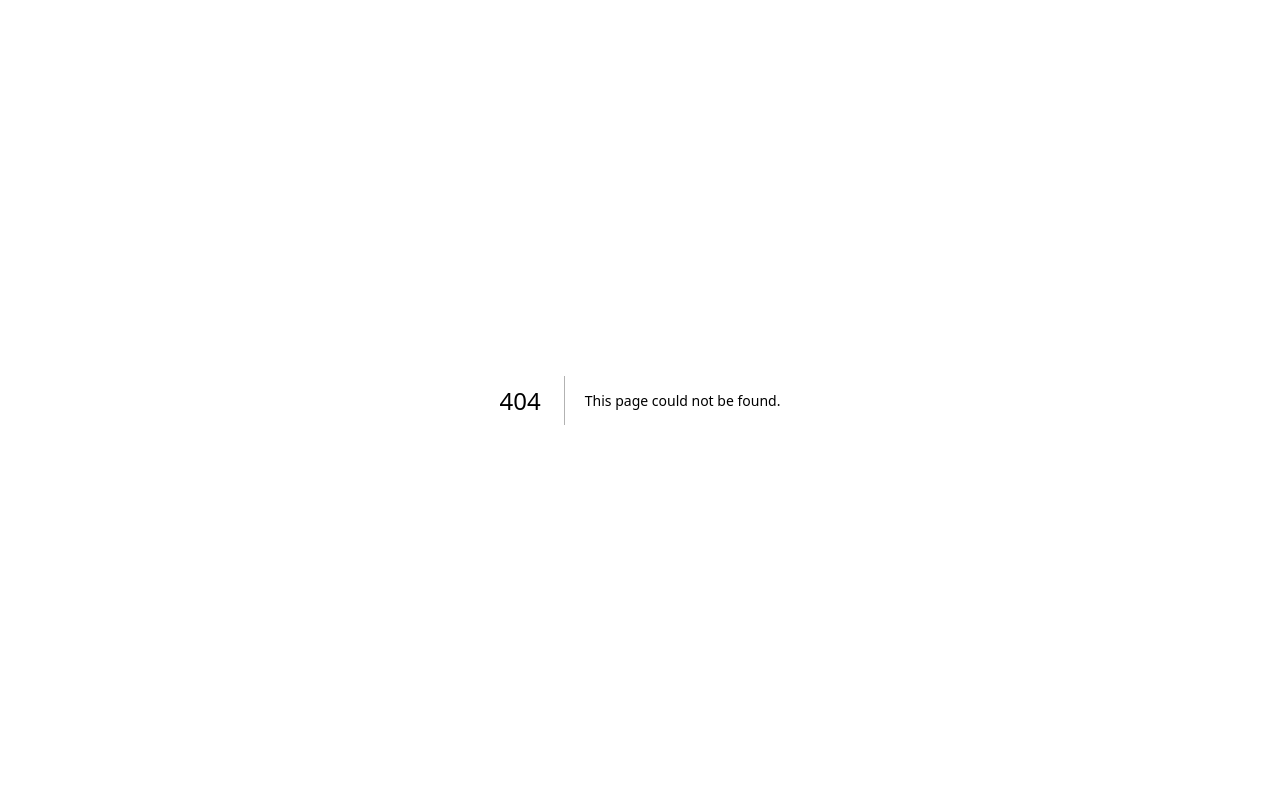
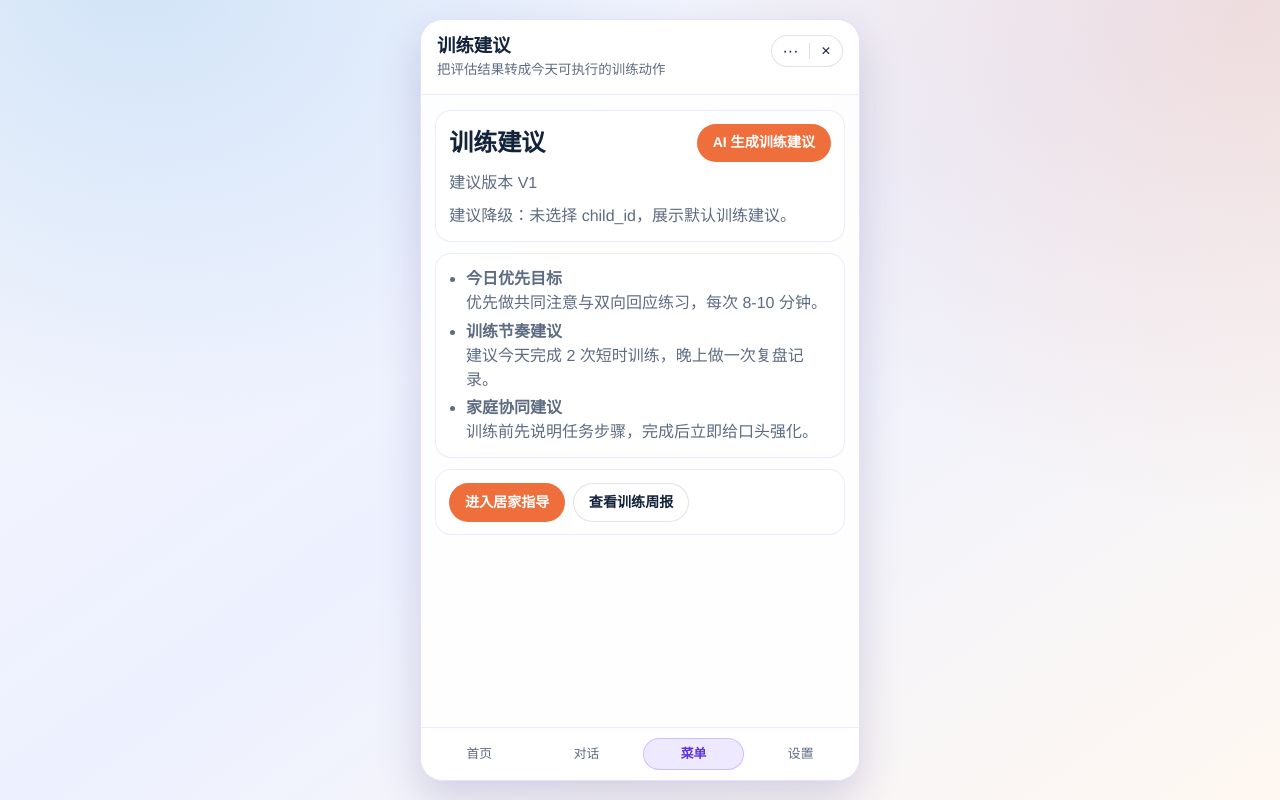
Before and after one commit to WithPace/starpath-frontend, a Next.js app: page /training-advice in a window 1280 px wide. Before the commit this address had no page. Built offline with nearby package versions, Linux system fonts and the light colour scheme; no server answers.

Commit message:
feat(parent): add training-advice page with advice generation actions

```diff
--- /dev/null
+++ b/src/app/training-advice/page.tsx
@@ -0,0 +1,167 @@
+"use client";
+
+import Link from "next/link";
+import { useEffect, useMemo, useState } from "react";
+
+import { ParentShell } from "@/components/prototype/parent-shell";
+import { extractDomainScores, summarizeTrainingTrend } from "@/lib/prototype/parent-data";
+import {
+  listLatestChildProfile,
+  listRecentAssessments,
+  listRecentTrainingSessions,
+} from "@/lib/prototype/parent-data-access";
+import { useRoleRuntime } from "@/lib/runtime/use-role-runtime";
+import { tryCreateBrowserSupabaseClient } from "@/lib/supabase/client";
+
+type AdviceCard = {
+  id: string;
+  title: string;
+  detail: string;
+};
+
+const fallbackCards: AdviceCard[] = [
+  {
+    id: "focus",
+    title: "今日优先目标",
+    detail: "优先做共同注意与双向回应练习，每次 8-10 分钟。",
+  },
+  {
+    id: "rhythm",
+    title: "训练节奏建议",
+    detail: "建议今天完成 2 次短时训练，晚上做一次复盘记录。",
+  },
+  {
+    id: "family",
+    title: "家庭协同建议",
+    detail: "训练前先说明任务步骤，完成后立即给口头强化。",
+  },
+];
+
+export default function TrainingAdvicePage() {
+  const runtime = useRoleRuntime("parent");
+  const client = useMemo(() => tryCreateBrowserSupabaseClient(), []);
+
+  const [loading, setLoading] = useState(false);
+  const [generating, setGenerating] = useState(false);
+  const [errorText, setErrorText] = useState<string | null>(null);
+  const [cards, setCards] = useState<AdviceCard[]>(fallbackCards);
+  const [version, setVersion] = useState(1);
+
+  const blockingReason = !client
+    ? "缺少 Supabase 前端配置，展示默认训练建议。"
+    : !runtime.selectedChildId
+      ? "未选择 child_id，展示默认训练建议。"
+      : null;
+
+  useEffect(() => {
+    const activeClient = client;
+    const childId = runtime.selectedChildId;
+    if (blockingReason || !activeClient || !childId) {
+      return;
+    }
+
+    const run = async () => {
+      setLoading(true);
+      setErrorText(null);
+      try {
+        const [sessions, profile, assessments] = await Promise.all([
+          listRecentTrainingSessions(activeClient, childId, 60),
+          listLatestChildProfile(activeClient, childId),
+          listRecentAssessments(activeClient, childId, 3),
+        ]);
+
+        const domainScores = extractDomainScores(profile?.domain_levels ?? null)
+          .filter((item): item is typeof item & { score: number } => item.score !== null)
+          .sort((a, b) => a.score - b.score);
+        const trend = summarizeTrainingTrend(sessions);
+        const weakDomain = domainScores[0]?.label ?? "语言沟通";
+        const secondWeakDomain = domainScores[1]?.label ?? "社交互动";
+        const riskLevel = assessments[0]?.risk_level ?? "medium";
+
+        const nextCards: AdviceCard[] = [
+          {
+            id: "focus",
+            title: "今日优先目标",
+            detail:
+              riskLevel === "high"
+                ? `先做低负荷稳定训练，重点围绕 ${weakDomain} 和 ${secondWeakDomain}，每轮 6-8 分钟。`
+                : `优先强化 ${weakDomain} 与 ${secondWeakDomain}，每轮 10 分钟并加入 1 次泛化。`,
+          },
+          {
+            id: "rhythm",
+            title: "训练节奏建议",
+            detail:
+              trend.last7DaysSessions < 4
+                ? "近 7 天频次偏低，建议今天完成 2-3 轮短时训练并记录结果。"
+                : "近 7 天节奏稳定，建议保持当前频次并增加一次跨场景练习。",
+          },
+          {
+            id: "family",
+            title: "家庭协同建议",
+            detail: profile?.overall_summary
+              ? `结合当前画像：${profile.overall_summary}`
+              : "训练前后保持固定流程：预告任务 -> 执行 -> 立即强化 -> 复盘一句。",
+          },
+        ];
+
+        setCards(nextCards);
+      } catch (error) {
+        setErrorText(error instanceof Error ? error.message : "训练建议读取失败。");
+      } finally {
+        setLoading(false);
+      }
+    };
+
+    void run();
+  }, [blockingReason, client, runtime.selectedChildId]);
+
+  const regenerateAdvice = () => {
+    setGenerating(true);
+    setCards((prev) => {
+      if (prev.length < 2) return prev;
+      return [prev[1], prev[2], prev[0]];
+    });
+    setVersion((prev) => prev + 1);
+    setGenerating(false);
+  };
+
+  return (
+    <ParentShell title="训练建议" subtitle="把评估结果转成今天可执行的训练动作" activePath="/quick-menu">
+      <section className="proto-panel">
+        <div className="proto-section-header">
+          <h2>训练建议</h2>
+          <button type="button" className="button-primary" onClick={regenerateAdvice} disabled={generating}>
+            {generating ? "生成中..." : "AI 生成训练建议"}
+          </button>
+        </div>
+        <p className="proto-muted">建议版本 V{version}</p>
+        {loading ? <p className="proto-muted">建议生成中...</p> : null}
+        {blockingReason || errorText ? (
+          <p className="proto-muted">建议降级：{blockingReason ?? errorText}</p>
+        ) : null}
+      </section>
+
+      <section className="proto-panel">
+        <ul className="proto-bullets">
+          {cards.map((card) => (
+            <li key={card.id}>
+              <strong>{card.title}</strong>
+              <p className="proto-muted">{card.detail}</p>
+            </li>
+          ))}
+        </ul>
+      </section>
+
+      <section className="proto-panel">
+        <div className="proto-actions">
+          <Link href="/home-guide" className="button-primary">
+            进入居家指导
+          </Link>
+          <Link href="/training-weekly" className="button-secondary">
+            查看训练周报
+          </Link>
+        </div>
+      </section>
+    </ParentShell>
+  );
+}
```
Also changed, not shown: 1 other file (tests, documents, lock files or other folders).
